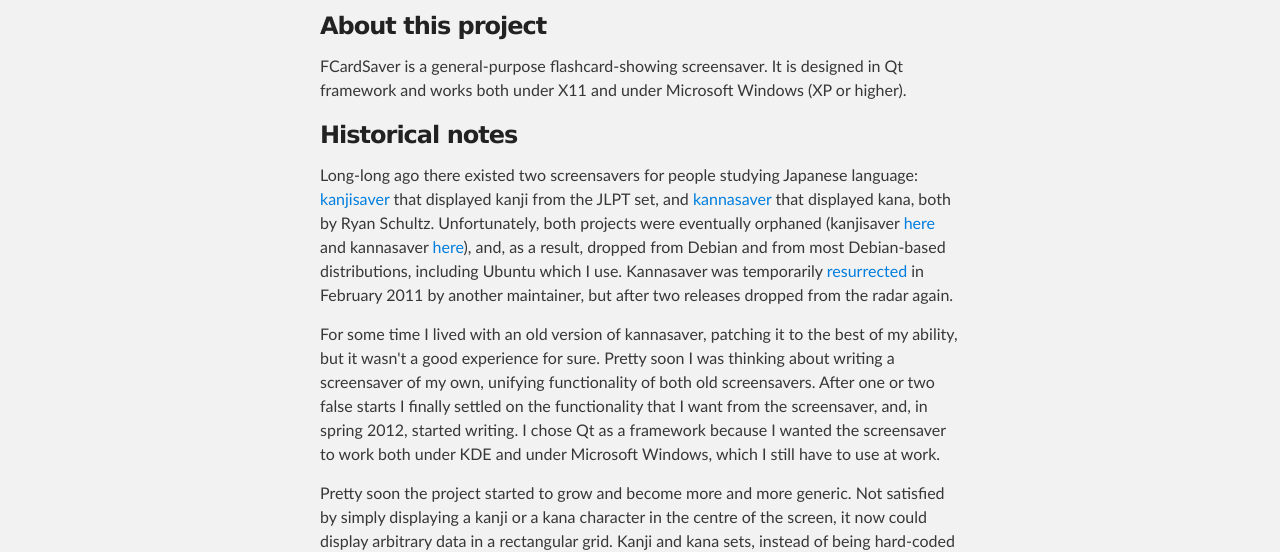
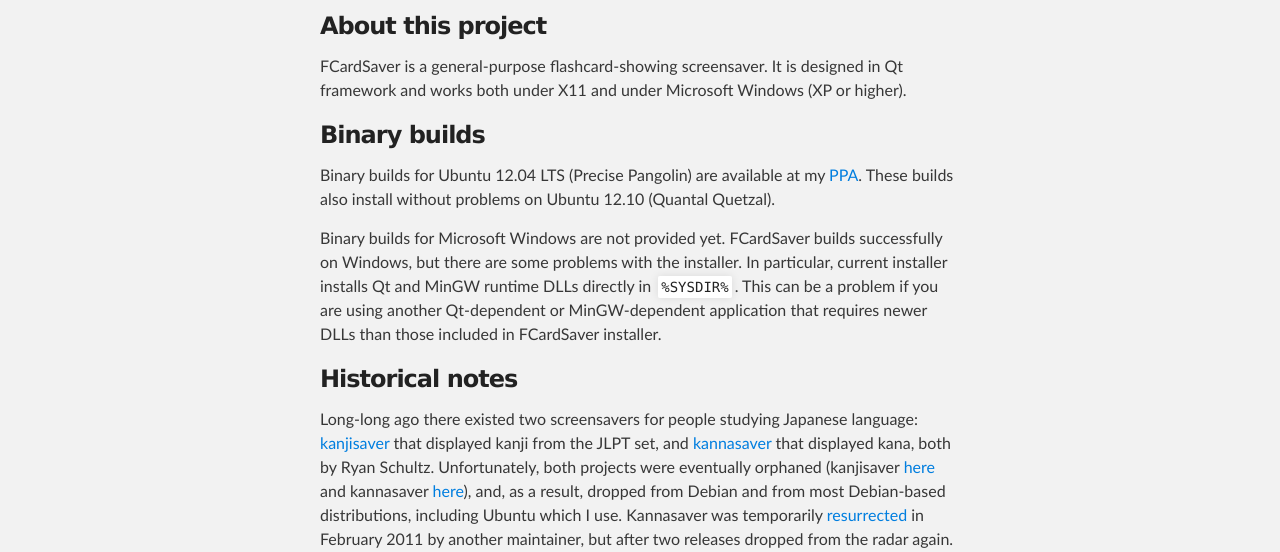
Before and after one commit to oldnomad/fcardsaver, a plain HTML site: page index.html in a window 1280 px wide. Shown: the part 252-804 px from the top of the page. Drawn offline with Linux system fonts and the light colour scheme.

```diff
--- a/index.html
+++ b/index.html
@@ -35,6 +35,12 @@
 
 <p>FCardSaver is a general-purpose flashcard-showing screensaver. It is designed in Qt framework and works both under X11 and under Microsoft Windows (XP or higher).</p>
 
+<h3>Binary builds</h3>
+
+<p>Binary builds for Ubuntu 12.04 LTS (Precise Pangolin) are available at my <a href="https://launchpad.net/%7Ethe-old-nomad/+archive/fcardsaver">PPA</a>. These builds also install without problems on Ubuntu 12.10 (Quantal Quetzal).</p>
+
+<p>Binary builds for Microsoft Windows are not provided yet. FCardSaver builds successfully on Windows, but there are some problems with the installer. In particular, current installer installs Qt and MinGW runtime DLLs directly in <code>%SYSDIR%</code>. This can be a problem if you are using another Qt-dependent or MinGW-dependent application that requires newer DLLs than those included in FCardSaver installer.</p>
+
 <h3>Historical notes</h3>
 
 <p>Long-long ago there existed two screensavers for people studying Japanese language: <a href="http://kde-apps.org/content/show.php/kanjisaver?content=31660">kanjisaver</a> that displayed kanji from the JLPT set, and <a href="http://kde-look.org/content/show.php/kannasaver?content=16792">kannasaver</a> that displayed kana, both by Ryan Schultz. Unfortunately, both projects were eventually orphaned (kanjisaver <a href="http://bugs.debian.org/cgi-bin/bugreport.cgi?bug=510529">here</a> and kannasaver <a href="http://bugs.debian.org/cgi-bin/bugreport.cgi?bug=510534">here</a>), and, as a result, dropped from Debian and from most Debian-based distributions, including Ubuntu which I use. Kannasaver was temporarily <a href="https://looksblo.wordpress.com/2011/02/10/kannasaver-1-2-for-kde-4-released/">resurrected</a> in February 2011 by another maintainer, but after two releases dropped from the radar again.</p>
```
Also changed, not shown: params.json (+1 -1 lines).
